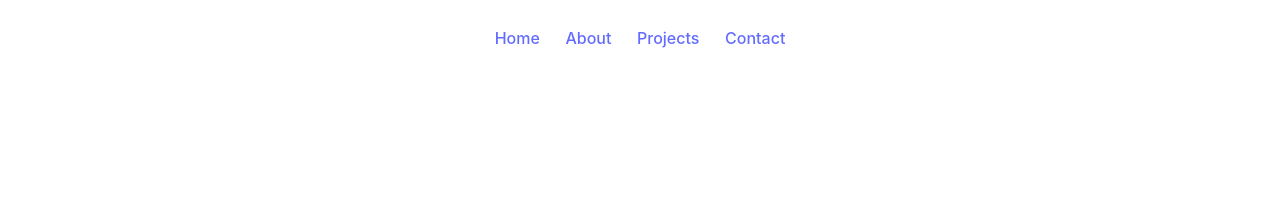
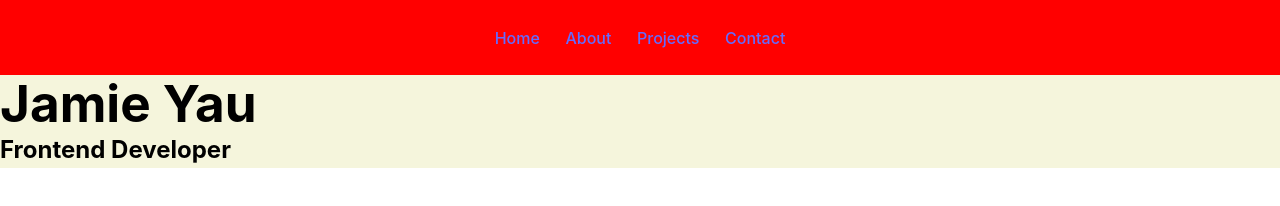
Before and after one commit to JamieYau/portfolio, a website built with Vite: page index.html in a window 1280 px wide. Built offline with nearby package versions, Linux system fonts and the light colour scheme.

Commit message:
Add home section

```diff
--- a/index.html
+++ b/index.html
@@ -25,7 +25,17 @@
         </ul>
       </nav>
     </header>
-    <main></main>
+    <main>
+      <section id="home">
+        <div class="home-text">
+          <h1>Jamie Yau</h1>
+          <h2>Frontend Developer</h2>
+        </div>
+      </section>
+      <section id="about"></section>
+      <section id="projects"></section>
+      <section id="contact"></section>
+    </main>
     <footer></footer>
     <script type="module" src="/src/main.ts"></script>
   </body>
--- a/src/style.css
+++ b/src/style.css
@@ -4,7 +4,7 @@
   font-weight: 400;
 
   color-scheme: light dark;
-  color: rgba(255, 255, 255, 0.87);
+  color: #000000;
   background-color: #ffffff;
 
   font-synthesis: none;
@@ -49,6 +49,7 @@ header {
   display: flex;
   justify-content: flex-end;
   align-items: center;
+  background-color: red;
 }
 
 #nav-bar {
@@ -63,3 +64,7 @@ header {
   padding: 1.6rem;
   gap: 1.6rem;
 }
+
+#home {
+  background-color: beige;
+}
```
